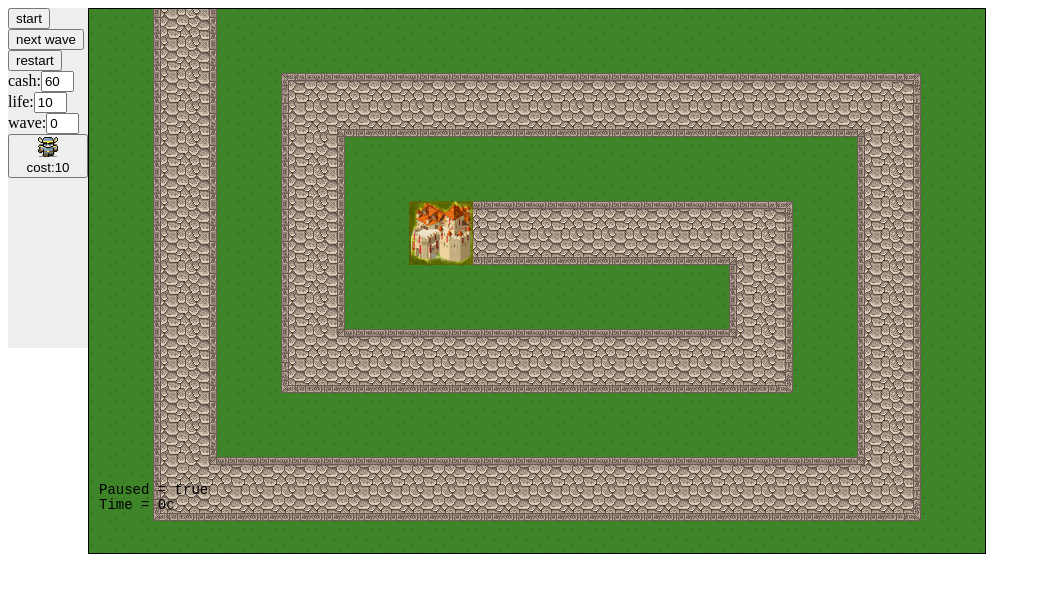
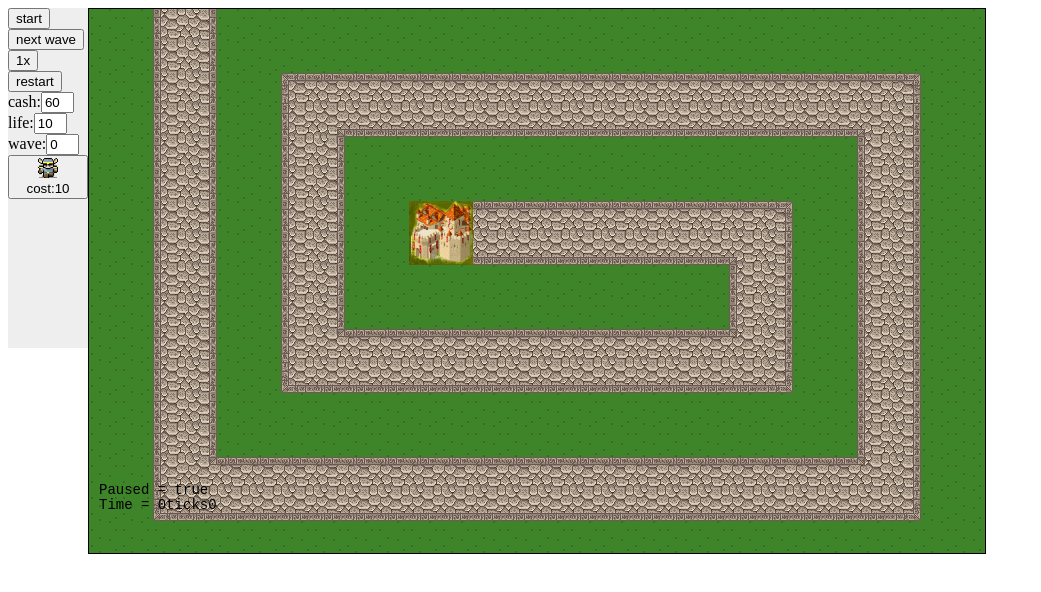
Before and after one commit to SoilChang/TowerDefence, a plain HTML site: page GamePrototype/td test.html in a window 1280 px wide. Shown: the whole page, without its empty margins (0-1041 px from the left). Drawn offline with Linux system fonts and the light colour scheme.

Commit message:
4 Jun 1130pm
-debug attack function

```diff
--- a/GamePrototype/game.js
+++ b/GamePrototype/game.js
@@ -1,13 +1,13 @@
 "use strict";
 
-var stage, mapData, hitsT, hit0, hit1, hit2, hit3, hit4, hit5, hit6, hit7, hit8, hit9,
-tileset, output, cash, life, coordinates, controlSpeed, time,
+var stage, hitsT, hit0, hit1, hit2, hit3, hit4, hit5, hit6, hit7, hit8, hit9,
+output, cash, life, coordinates, controlSpeed, time,
 backgroundI, castleI, heroI, monsterI, healthbarI,
 background, castle,
-towers, towerCost, towerI, towerSelection, dist,
+towers, towerCost, towerI, towerR, towerSelection, dist,
 monsters, monstersAmt, newMonster, monsterstats,
 healthbar,
-wave, checkGG
+wave, checkGG, ffCount, ffCounter,nticks=0
 
 //game stats
 monsterstats = [4,3,2,2]//speed,hp,cash,amt
@@ -15,20 +15,30 @@ monsters=[]
 towers=[]
 towerI = []
 towerCost=[]
+towerR=[]
 towerSelection = false
 cash = 60;
 life = 10;
 wave = 0;
 checkGG = 0;
+ffCount = [40,80,180]
+ffCounter = 1
+coordinates = [
+[96, 0],
+[96, 480],
+[800, 480],
+[800, 96],
+[224, 96],
+[224, 352],
+[672, 352],
+[672, 224],
+[384, 224]
+];
 
 //initialized
 function init() {
     stage = new createjs.Stage("demoCanvas");
-
     stage.enableMouseOver();
-    //background image
-    mapData = level1;
-
 
     imageurl();//direct image src
     grid();//grid of map
@@ -43,7 +53,7 @@ function init() {
     // and register our main listener
     createjs.Ticker.on("tick", tick);
     createjs.Ticker.setPaused(true);
-    createjs.Ticker.setFPS(100);
+    createjs.Ticker.setFPS(60);
 
     // UI code:
     output = stage.addChild(new createjs.Text("", "14px monospace", "#000"));
@@ -55,18 +65,6 @@ function init() {
 
 
 function path() {
-    //coordinates of creep movement
-    coordinates = [
-    [96, 0],
-    [96, 480],
-    [800, 480],
-    [800, 96],
-    [224, 96],
-    [224, 352],
-    [672, 352],
-    [672, 224],
-    [384, 224]
-    ];
     //show on map the path of creep
     var line = new createjs.Shape();
 
@@ -98,6 +96,7 @@ function imageurl() {
     heroI = new Image();
     heroI.src = "images/hero.png";
     towerI.push(heroI);
+    towerR.push(112);
     towerCost.push(10);
 
     //hp image
@@ -123,16 +122,23 @@ function handleImageLoad(event) {
     stage.update();
 };
 
+//buying tower
+function buyTower(index) {
+    towerSelection = [towerI[index],towerR[index],index];
+};
+
 //hit area
 function handleMouse(event) {
     event.target.alpha = (event.type == "mouseover") ? .3 : 0.01;
     if (event.type == "click") {
         if (towerSelection) {
             var newTower = new createjs.Bitmap(towerSelection[0]);
+            newTower.cd = 0
+            newTower.range = towerSelection[1];
             newTower.x = event.target.coord[0];
             newTower.y = event.target.coord[1];
             towers.push(newTower);
-            cash-=towerCost[towerSelection[1]];
+            cash-=towerCost[towerSelection[2]];
             document.getElementById("cash").value=cash;
             towerSelection = false;
             stage.addChild(towers[towers.length-1]);
@@ -166,10 +172,10 @@ function cMonster(speed,hp,cash,amt) {
 
 //check range
 function inRange(tower,mon) {
-	var dx=Math.abs(tower.x-mon.x);
-	var dy=Math.abs(tower.y-mon.y);
+	var dx=Math.abs(tower.x+16-mon.x);
+	var dy=Math.abs(tower.y+16-mon.y);
 	dist=Math.sqrt(Math.pow(dx,2) + Math.pow(dy,2));
-	if (dist<=64) {
+	if (dist<=tower.range) {
 		return true
 	}
     else {
@@ -181,15 +187,23 @@ function inRange(tower,mon) {
 //ticker events
 function tick(event) {
     time = Math.round(createjs.Ticker.getTime(true)/100)/10
-    controlSpeed = time % .5
-    if (towers.length!=0 && controlSpeed==0) {
+    controlSpeed = time % 1
+
+
+    if (!createjs.Ticker.getPaused()) {
+        if (towers.length!=0) {
             for (var i=0;i<towers.length;i++) {
+                if (towers[i].cd>0) {
+                    towers[i].cd--;
+                    break;
+                }
                 for (var j=0;j<monsters.length;j++) {
                     if (inRange(towers[i],monsters[j]) && monsters[j].y>=0) {
                         monsters[j].currentHp-=5;
                         monsters[j].getChildAt(0).sourceRect =
                         new createjs.Rectangle(0,0,monsters[j].currentHp/monsters[j]
                             .maxHp*32,3);
+                        towers[i].cd=57;
 
                         if (monsters[j].currentHp<=0) {
                             stage.removeChild(monsters[j]);
@@ -197,13 +211,12 @@ function tick(event) {
                             monsters.splice(j,1);
                             document.getElementById("cash").value=cash;
                         }
-                    break;
                     }
                 }
             }
         }
 
-    if (!createjs.Ticker.getPaused()) {
+
         //creep path
         for (var i=0;i<monsters.length;i++) {
             if (monsters[i].y<=coordinates[1][1]-16 &&
@@ -250,7 +263,7 @@ function tick(event) {
         if (life==0) {
             checkGG++;
             if (checkGG==1) {
-                over();
+                isOver();
                 checkGG++;
             }
         }
@@ -258,31 +271,45 @@ function tick(event) {
 
 
 	output.text = "Paused = "+createjs.Ticker.getPaused()+"\n"+
-		"Time = "+ time +"c"
+		"Time = "+ time +"ticks"+ nticks
 
 	stage.update(event); // important!!
 };
 
-//buying tower
-function buyTower(index) {
-    towerSelection = [towerI[index],index];
-};
+
+// fast forward
+function ff() {
+    createjs.Ticker.setFPS(ffCount[ffCounter]);
+    switch(ffCounter) {
+        case 1:
+            ffCounter++;
+            document.getElementById("ffBtn").value="2x";
+            break;
+        case 2:
+            ffCounter=0;
+            document.getElementById("ffBtn").value="4x";
+            break;
+        case 0:
+            ffCounter++;
+            document.getElementById("ffBtn").value="1x";
+            break;
+    }
+}
 
 //next wave
 function nextWave() {
+    if (!createjs.Ticker.getPaused()) {
+        wave++;
+        document.getElementById("wave").value = wave;
+        if (wave%10) {
            monsterstats[2] += 1
+        }
         monsterstats[1] *= 1.2
         cMonster(monsterstats[0],monsterstats[1],monsterstats[2],monsterstats[3]);
-    wave++;
-    document.getElementById("wave").value = wave;
+
         stage.removeChild(castle);
         stage.addChild(castle);
     }
-
-//restart
-function restart() {
-    document.location.reload();
-
 }
 
 //toggle pause
@@ -293,66 +320,27 @@ function togglePause() {
 
 };
 
+//restart
+function restart() {
+    document.location.reload();
+}
+
 //game over
-function over() {
+function isOver() {
     if (confirm("Game Over!!"+"\n"+"Do you want to restart?") == true) {
         restart();
     }
 }
 
-//map datas
-var level1 = { "height":10,
- "layers":[
-        {
-         "data":[1, 0, 1, 1, 1, 1, 1, 1, 1, 1, 1, 0, 1, 1, 1, 1, 1, 1, 1, 1, 1, 0, 0, 0, 0, 0, 0, 0, 0, 1, 1, 1, 1, 1, 1, 1, 1, 1, 0, 1, 1, 1, 1, 1, 1, 1, 1, 1, 0, 1, 1, 0, 0, 0, 0, 0, 0, 0, 0, 1, 1, 0, 1, 1, 1, 1, 1, 1, 1, 1, 1, 0, 1, 1, 1, 1, 1, 1, 1, 1, 1, 0, 0, 0, 0, 0, 0, 0, 0, 1, 1, 1, 1, 1, 1, 1, 1, 1, 0, 1],
-         "height":10,
-         "name":"TowerTile",
-         "opacity":1,
-         "type":"tilelayer",
-         "visible":true,
-         "width":10,
-         "x":0,
-         "y":0
-        },
-        {
-         "data":[0, 2, 0, 0, 0, 0, 0, 0, 0, 0, 0, 2, 0, 0, 0, 0, 0, 0, 0, 0, 0, 2, 2, 2, 2, 2, 2, 2, 2, 0, 0, 0, 0, 0, 0, 0, 0, 0, 2, 0, 0, 0, 0, 0, 0, 0, 0, 0, 2, 0, 0, 2, 2, 2, 2, 2, 2, 2, 2, 0, 0, 2, 0, 0, 0, 0, 0, 0, 0, 0, 0, 2, 0, 0, 0, 0, 0, 0, 0, 0, 0, 2, 2, 2, 2, 2, 2, 2, 2, 0, 0, 0, 0, 0, 0, 0, 0, 0, 2, 0],
-         "height":10,
-         "name":"CreepPath",
-         "opacity":1,
-         "type":"tilelayer",
-         "visible":true,
-         "width":10,
-         "x":0,
-         "y":0
-        }],
- "nextobjectid":1,
- "orientation":"orthogonal",
- "properties":
-    {
-
-    },
- "renderorder":"right-down",
- "tileheight":32,
- "tilesets":[
-        {
-         "firstgid":1,
-         "image":"images/magecity_0.png",
-         "imageheight":1450,
-         "imagewidth":256,
-         "margin":0,
-         "name":"magecity_0",
-         "properties":
-            {
-
-            },
-         "spacing":1,
-         "tileheight":32,
-         "tilewidth":32
-        }],
- "tilewidth":32,
- "version":1,
- "width":10
-}
+//###############################################################################
+//###############################################################################
+//###############################################################################
+//###############################################################################
+//###############################################################################
+//###############################################################################
+//###############################################################################
+//###############################################################################
+//###############################################################################
 
 //grid
 function grid() {
--- a/GamePrototype/td test.html
+++ b/GamePrototype/td test.html
@@ -15,6 +15,8 @@
 		<div id="status">
 			<input type="button" value="start" id="pauseBtn" onclick="togglePause()"><br>
 			<input type="button" value="next wave" id="nextBtn" onclick="nextWave()">
+			<br>
+			<input type="button" value="1x" id="ffBtn" onclick="ff()">
 			<br>
 			<input type="button" value="restart" id="restartBtn" onclick="restart()"><br>
 			cash:<input type="text" id="cash" style="width:25px"><br>
```
Lines whose indentation alone changed are shown as unchanged.
